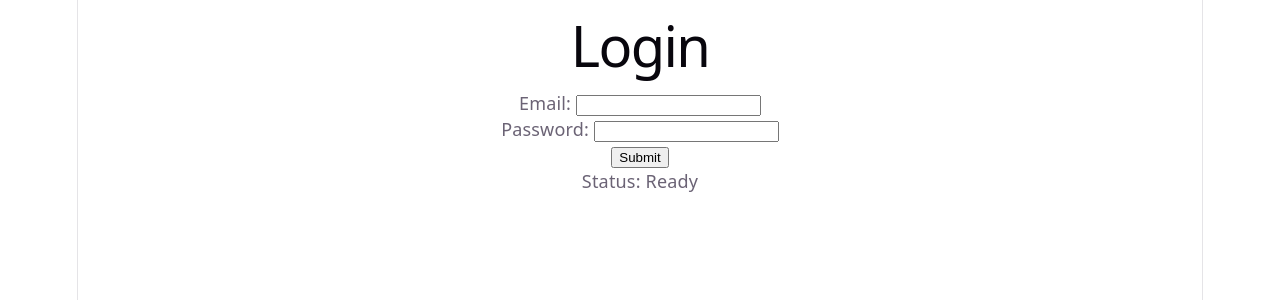
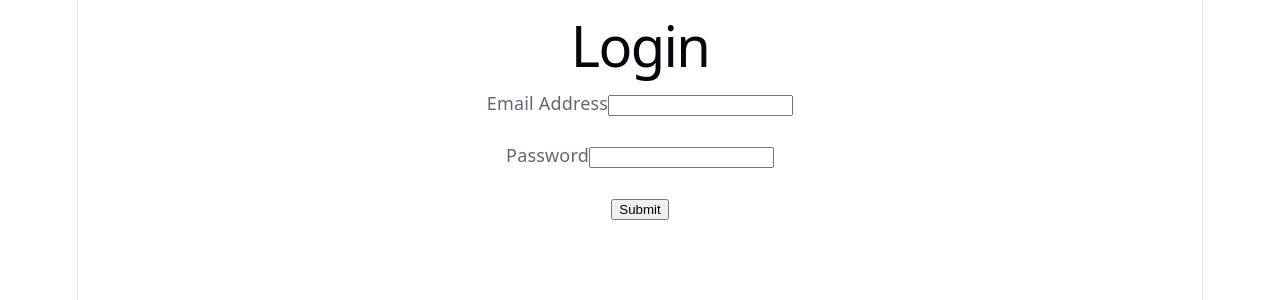
Before and after one commit to Krishna-Karkii/Multi-Vendor-Superstore-Platform, a React (Vite) app in the folder frontend/: page / in a window 1280 px wide. Shown: the top 300 px of the page. Built offline with nearby package versions, Linux system fonts and the light colour scheme.

Commit message:
refactor input prop

```diff
--- a/frontend/src/components/Login/Input.tsx
+++ b/frontend/src/components/Login/Input.tsx
@@ -1,10 +1,15 @@
-export default function Input({ id, type, value, setValue }){
+export default function Input({ id, label, type, value, onChange, error}){
 return (
+    <div>
+    <label htmlFor={id}>{label}</label>
     <input
     id={id}
     type={type}
     value={value}
-    onChange={(event) => {setValue(event.target.value);}}
+    onChange={onChange}
     />
+    {error && <span className="text-xs text-red-500" style={{color: 'red'}}>{error}</span>}
+    </div>
+
 )
 }
--- a/frontend/src/components/Login/Login.tsx
+++ b/frontend/src/components/Login/Login.tsx
@@ -82,49 +82,31 @@ export default function Login({}) {
       <h1>Login</h1>
       <div>
         <form id='form' onSubmit={handleSubmit}>
-            <label>Email: </label>
             <Input
             id="email"
+            label="Email Address"
             type="email"
             value={email}
-            setValue={setEmail}
+            onChange={(e) => setEmail(e.target.value)}
+            error={errors.email}
             />
             <br />
-            <label>Password: </label>
             <Input
             id="password"
+            label="Password"
             type="password"
             value={password}
-            setValue={setPassword}
+            onChange={(e) => setPassword(e.target.value)}
+            error={errors.password}
             />
             <br />
-            <button id="button">Submit</button>
+            <button
+            id="button"
+            disabled={status==='submitting'}>{
+            status === 'idle' && 'Submit'
+            || status === 'submitting' && 'Signing in...'
+            || status === 'success' && 'Signed in!'}</button>
         </form>
-        {
-            status === 'idle' && <p>
-                Status: Ready
-            </p>
-        }
-        {
-            status === 'success' && <p>
-                Status: Signed in!
-            </p>
-        }
-        {
-            status === 'submitting' && <p>
-                Status: Signing in...
-            </p>
-        }
-        {
-            errors.email && <p>
-                {errors.email}
-            </p>
-        }
-        {
-            errors.password && <p>
-                {errors.password}
-            </p>
-        }
       </div>
     </div>
   );
```
